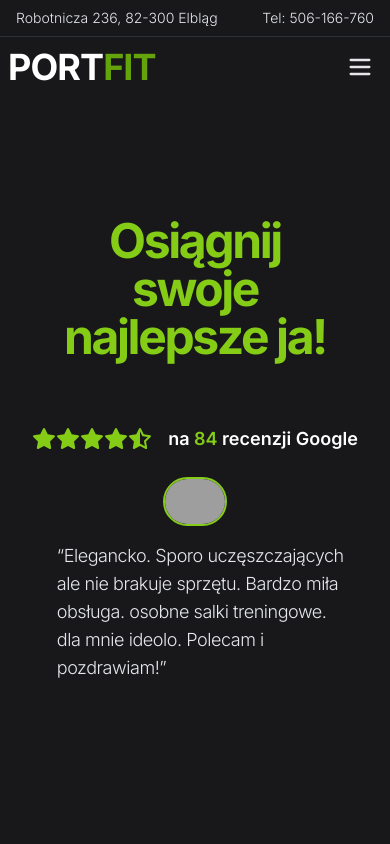
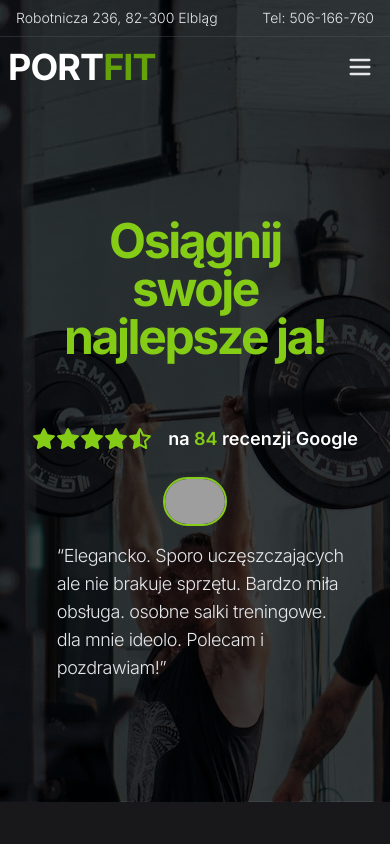
Before and after one commit to chillbroccoli/portfit, a Next.js app: page / in a window 390 px wide. Shown: the top 844 px of the page. Built offline with nearby package versions, Linux system fonts and the light colour scheme; grey boxes are pictures that could not be loaded.

Commit message:
add mobile hero image background

```diff
--- a/tailwind.config.js
+++ b/tailwind.config.js
@@ -9,6 +9,8 @@ module.exports = {
     extend: {
       backgroundImage: {
         hero: "linear-gradient(rgba(0,0,0,0.75), rgba(0,0,0,0.75)), url('/hero.jpg')",
+        "hero-mobile":
+          "linear-gradient(rgba(0,0,0,0.75), rgba(0,0,0,0.75)), url('/fitness-power.jpg')",
       },
     },
   },
```
